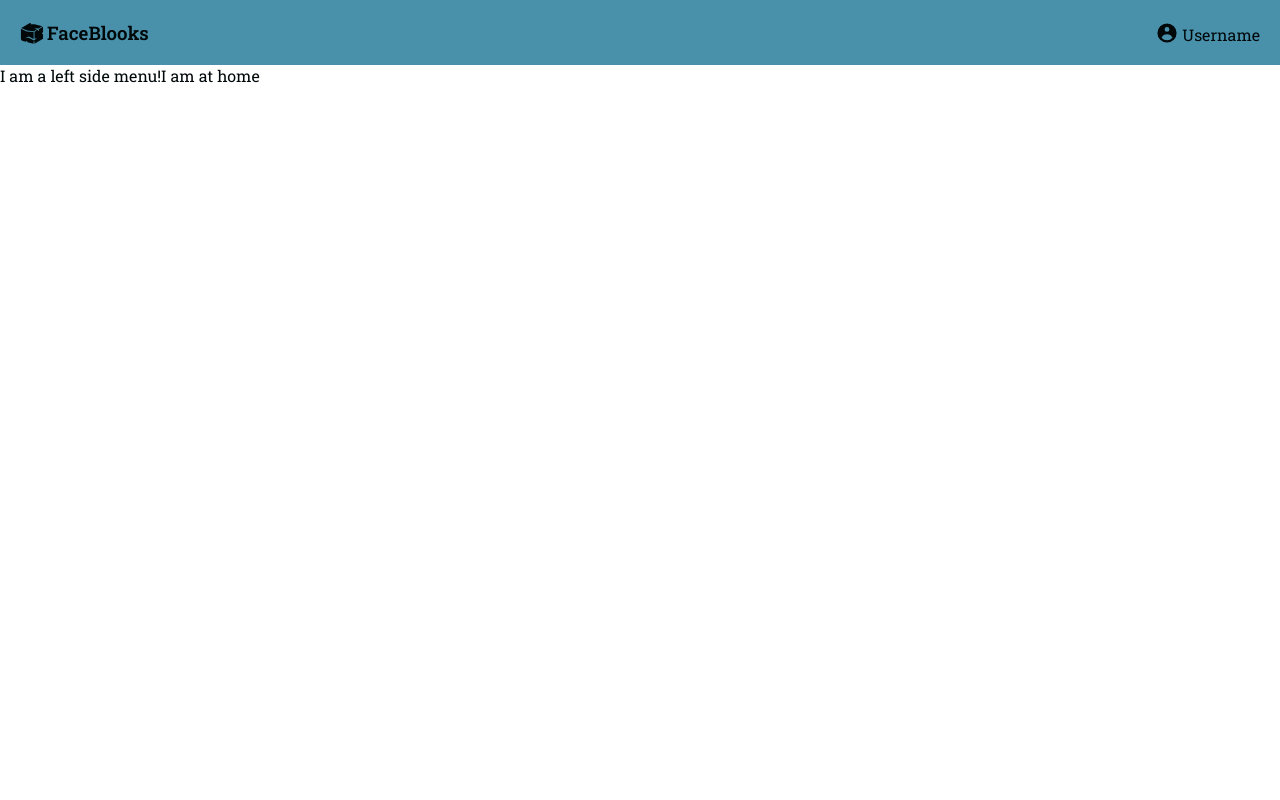
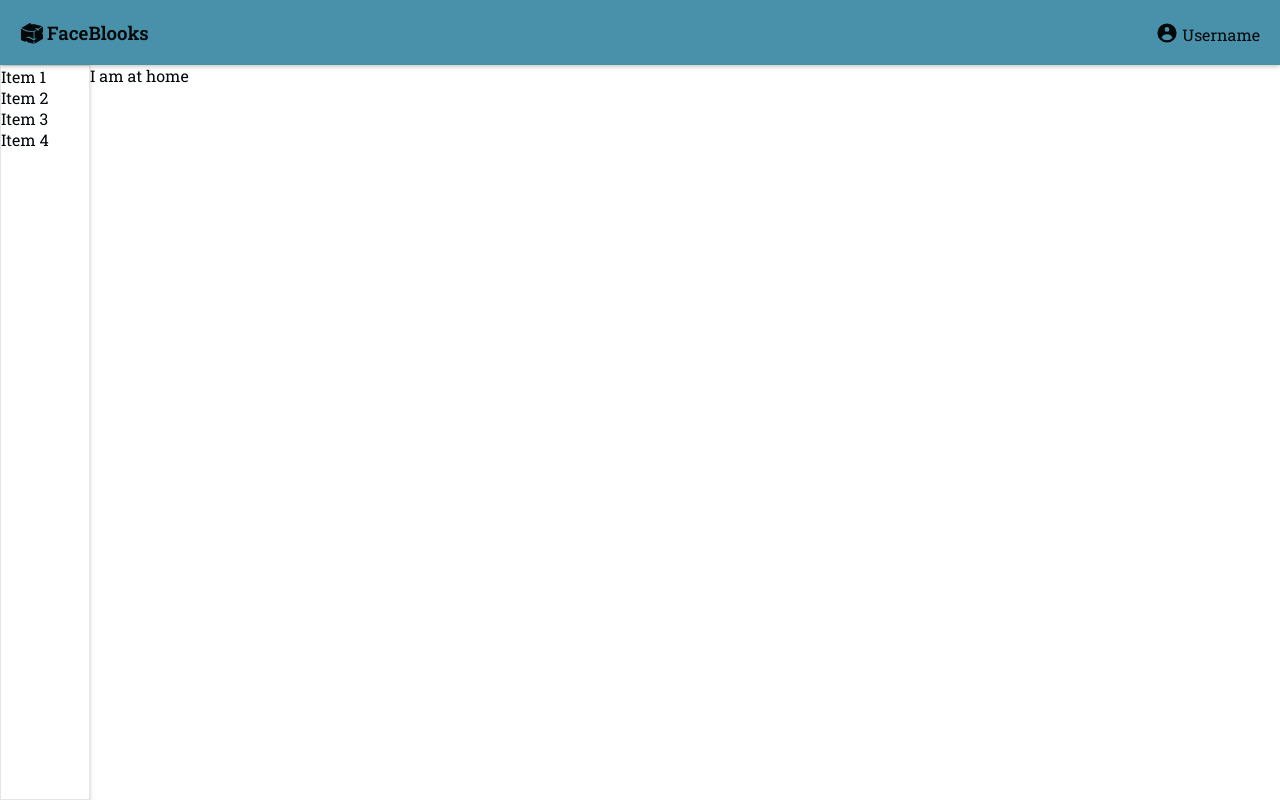
Before and after one commit to NauanyC/Messager, a React app: page / in a window 1280 px wide. Built offline with nearby package versions, Linux system fonts and the light colour scheme.

Commit message:
feat: add container to hold main content

```diff
--- a/src/components/Layout/index.tsx
+++ b/src/components/Layout/index.tsx
@@ -3,7 +3,7 @@ import React from "react";
 import { HiUserCircle } from "react-icons/hi";
 import { GiStoneBlock } from "react-icons/gi";
 
-import { Container, LeftSideMenu, Navbar } from "./styles";
+import { Container, Content, LeftSideMenu, Navbar } from "./styles";
 
 interface LayoutProps {
   children: React.ReactNode;
@@ -28,8 +28,15 @@ const Layout: React.FC<LayoutProps> = ({ children }: LayoutProps) => {
           </p>
         </div>
       </Navbar>
-      <LeftSideMenu> I am a left side menu! </LeftSideMenu>
-      {children}
+      <Content>
+        <LeftSideMenu>
+          <li>Item 1</li>
+          <li>Item 2</li>
+          <li>Item 3</li>
+          <li>Item 4</li>
+        </LeftSideMenu>
+        {children}
+      </Content>
     </Container>
   );
 };
--- a/src/components/Layout/styles.ts
+++ b/src/components/Layout/styles.ts
@@ -2,22 +2,35 @@ import styled from "styled-components";
 
 export const Container = styled.div`
   display: flex;
-  flex-wrap: wrap;
+  height: 100vh;
+  flex-direction: column;
+`;
+
+export const Content = styled.div`
+  flex: 1;
+  display: flex;
 `;
 export const Navbar = styled.div`
-  flex: 0 0 100%;
-  background: var(--main-blue);
-  height: 65px;
-
-  padding: 20px;
-
   display: flex;
   justify-content: space-between;
   align-items: center;
+
+  background: var(--main-blue);
+  height: 65px;
+  padding: 20px;
+
+  box-shadow: 0 2px 4px 0 rgba(0, 0, 0, 0.2);
 
   svg {
     vertical-align: bottom;
     margin-right: 3px;
   }
 `;
-export const LeftSideMenu = styled.div``;
+
+export const LeftSideMenu = styled.ul`
+
+  width: 90px;
+
+  border 1px solid rgba(0, 0, 0, 0.1);
+  box-shadow: 0 2px 4px 0 rgba(0, 0, 0, 0.2);
+`;
```
